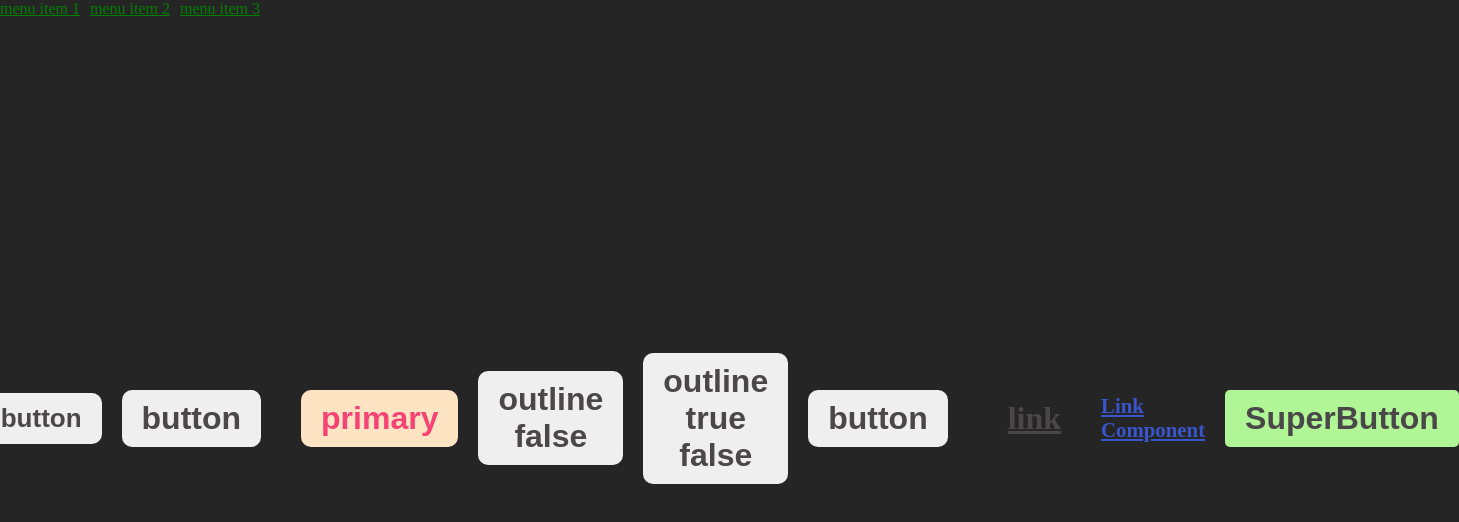
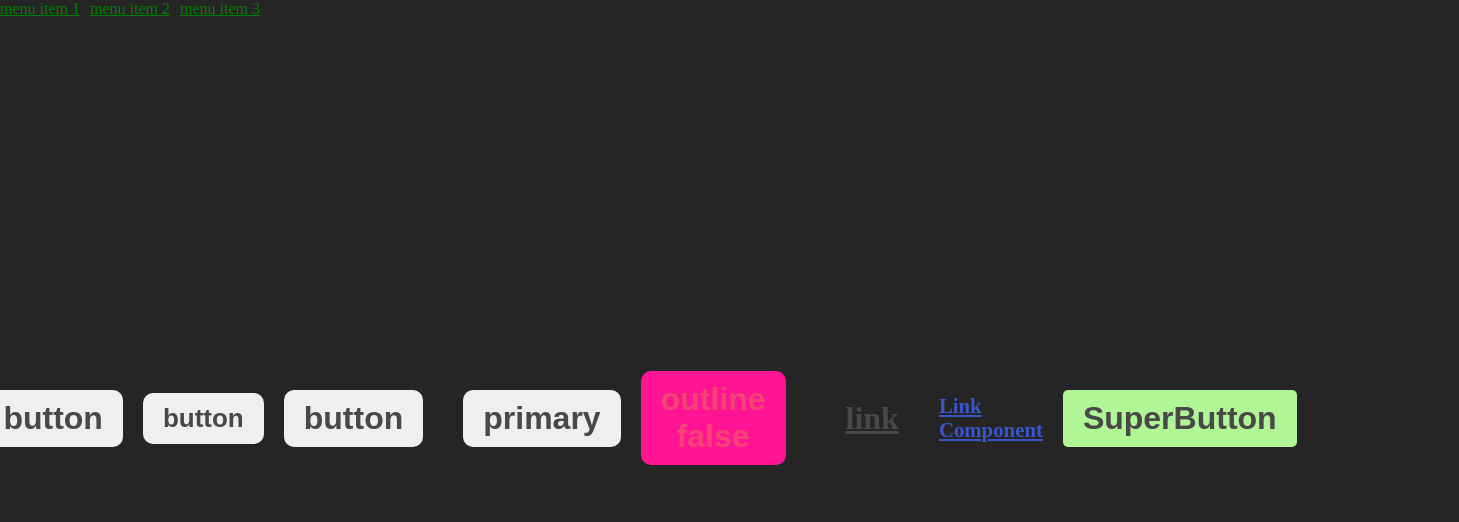
Before and after one commit to dktwho/styled-components-test, a React (Vite) app: page / in a window 1280 px wide. Shown: the top 522 px of the page, 1459 px wide, since content can reach past the window. Built offline with nearby package versions, Linux system fonts and the light colour scheme.

Commit message:
create universal props type outline | primary

```diff
--- a/src/App.tsx
+++ b/src/App.tsx
@@ -19,10 +19,8 @@ function App() {
                 <StyledBtn color={'red'} fontSize={'26px'}>button</StyledBtn>
                 <StyledBtn color={'blue'}>button</StyledBtn>
                 <br/>
-                <StyledBtn color={'bisque'} primary={true}>primary</StyledBtn>
-                <StyledBtn color={'deeppink'} outline={false}>outline false</StyledBtn>
-                <StyledBtn color={'deeppink'} outline={true}>outline true false</StyledBtn>
-                <StyledBtn>button</StyledBtn>
+                <StyledBtn color={'bisque'} btnType={'outline'}>primary</StyledBtn>
+                <StyledBtn color={'deeppink'} btnType={'primary'} >outline false</StyledBtn>
                 <br/>
                 <StyledBtn as='a' href={'#'}>link</StyledBtn>
                 <StyledBtn as={Link} href={'#'}>Link Component</StyledBtn>
--- a/src/components/Button.styled.tsx
+++ b/src/components/Button.styled.tsx
@@ -4,8 +4,8 @@ import {MyAnimation} from "../styles/animations/Animations.tsx";
 type StyledBtnPropsType = {
     color?: string
     fontSize?: string
-    primary?: boolean
-    outline?: boolean
+    btnType?: "primary" | 'outline'
+
 }
 
 export const StyledBtn = styled.button<StyledBtnPropsType>`
@@ -25,7 +25,7 @@ export const StyledBtn = styled.button<StyledBtnPropsType>`
   }
 
   // outline
-  ${props => props.outline && css<StyledBtnPropsType>`
+  ${props => props.btnType === 'outline' && css<StyledBtnPropsType>`
     border: 5px solid ${props => props.color || 'greenyellow'}
     color: ${props => props.color || 'greenyellow'}
     background-color: transparent;
@@ -39,7 +39,7 @@ export const StyledBtn = styled.button<StyledBtnPropsType>`
   `}
 
           // primary
-  ${props => props.primary && css<StyledBtnPropsType>`
+  ${props => props.btnType === 'primary' && css<StyledBtnPropsType>`
     background-color: ${props => props.color || 'greenyellow'};
     color: #f54376;
   `}
```
